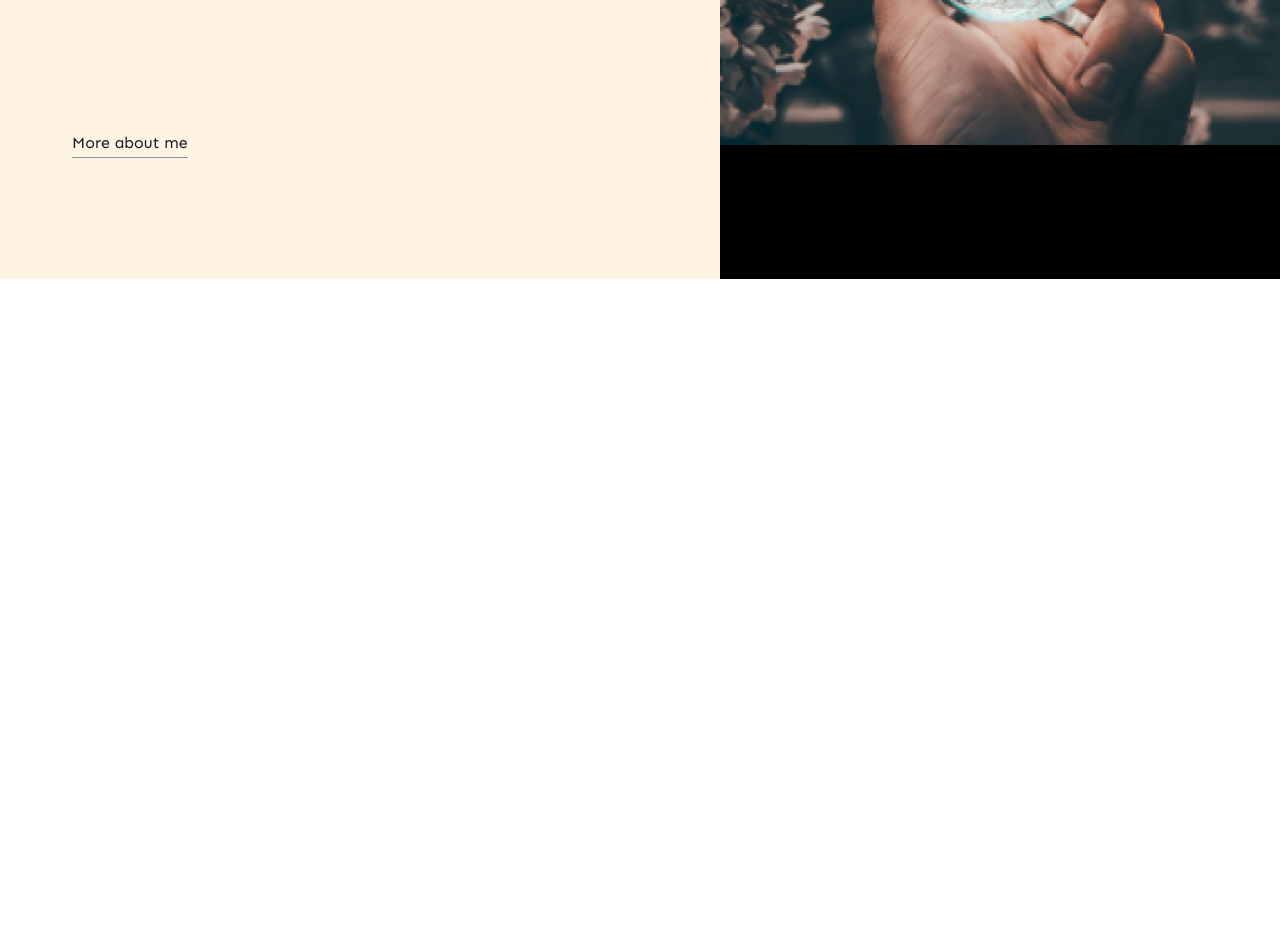
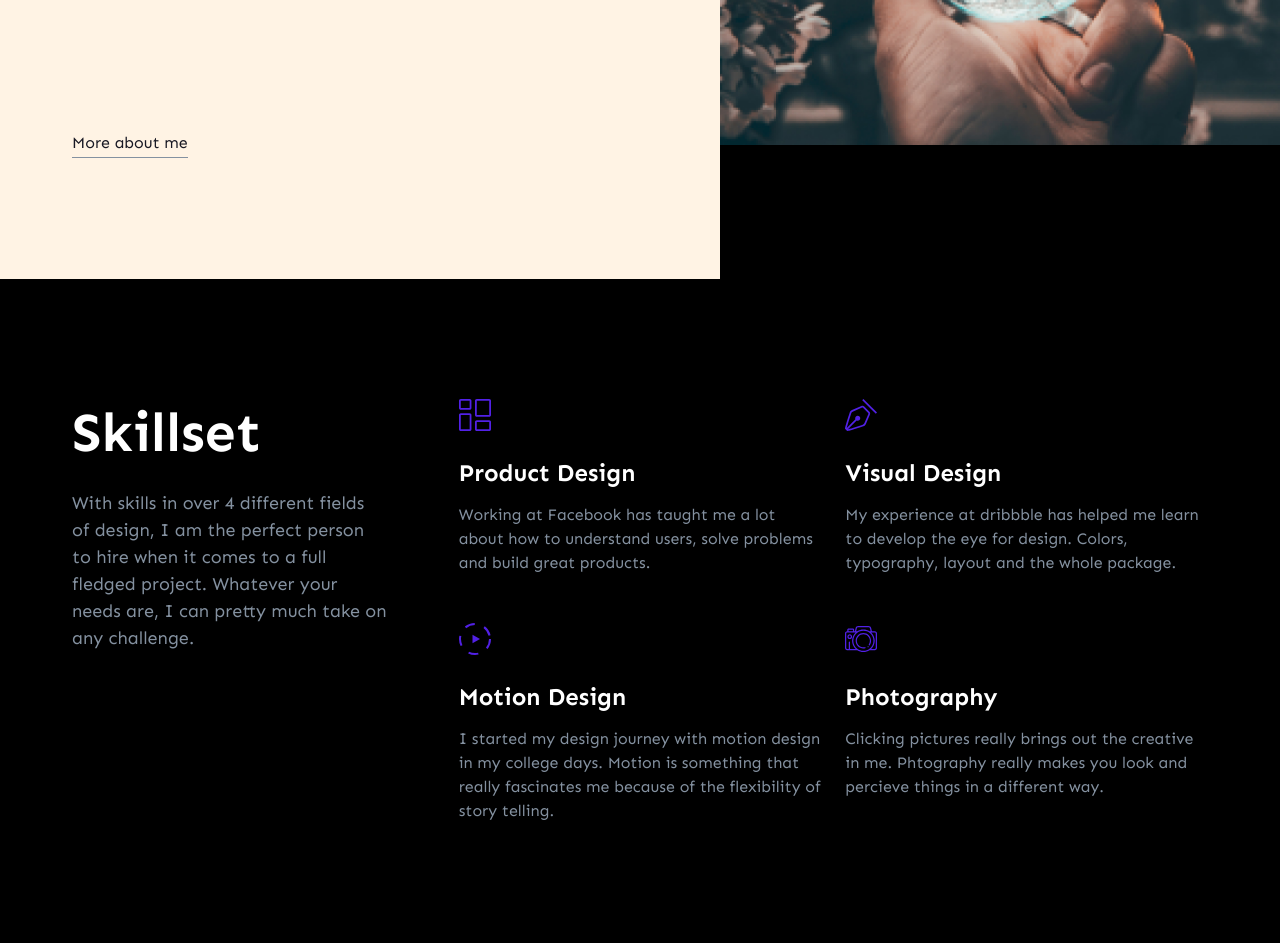
Before and after one commit to Maslovars/robinW, a plain HTML site: page index.html in a window 1280 px wide. Shown: the part 1939-2882 px from the top of the page. Before the commit the page ends 2218 px from the top, so only its background shows below. Drawn offline with Linux system fonts and the light colour scheme.

Commit message:
feat: add skillset

```diff
--- a/index.html
+++ b/index.html
@@ -86,6 +86,47 @@
         <img src="./assets/plilosophy.jpg" alt="glass bowl">
       </div>
     </section>
+    <section class="skillset">
+      <div class="skillset__description">
+        <h2>Skillset</h2>
+        <p>
+          With skills in over 4 different fields of design, I am the perfect person to hire when it comes to a full
+          fledged project. Whatever your needs are, I can pretty much take on any challenge.
+        </p>
+      </div>
+      <div class="skillset__item">
+        <img src="./assets/product.svg" alt="Product Design icon">
+        <h3>Product Design</h3>
+        <p>
+          Working at Facebook has taught me a lot about how to understand users, solve problems and build great
+          products.
+        </p>
+      </div>
+      <div class="skillset__item">
+        <img src="./assets/visual.svg" alt="Visual Design icon">
+        <h3>Visual Design</h3>
+        <p>
+          My experience at dribbble has helped me learn to develop the eye for design. Colors, typography, layout and
+          the whole package.
+        </p>
+      </div>
+      <div class="skillset__item">
+        <img src="./assets/motion.svg" alt="Motion Design icon">
+        <h3>Motion Design</h3>
+        <p>
+          I started my design journey with motion design in my college days. Motion is something that really fascinates
+          me because of the flexibility of story telling.
+        </p>
+      </div>
+      <div class="skillset__item">
+        <img src="./assets/photography.svg" alt="Photography icon">
+        <h3>Photography</h3>
+        <p>
+          Clicking pictures really brings out the creative in me. Phtography really makes you look and percieve things
+          in a different way.
+        </p>
+      </div>
+    </section>
   </main>
   <footer class="footer"></footer>
 </body>
--- a/style.scss
+++ b/style.scss
@@ -215,3 +215,48 @@ a {
     }
   }
 }
+
+.skillset {
+  display: grid;
+  grid-template-columns:repeat(3, 1fr);
+  gap: 48px 24px;
+  padding: 120px 72px;
+  .skillset__description {
+    grid-row: span 2;
+    margin-right: 48px;
+    h2 {
+      color: $text;
+      font-size: 55px;
+      font-weight: 700;
+      line-height: normal;
+      margin-bottom: 24px;
+    }
+    p {
+      color: $light-grey;
+      font-size: 18px;
+      font-weight: 400;
+      line-height: 150%;
+    }
+  }
+  .skillset__item {
+    img {
+      display: block;
+      margin-bottom: 24px;
+    }
+    h3 {
+      color: $text;
+      font-size: 24px;
+      font-weight: 700;
+      line-height: 150%;
+      margin-bottom: 12px;
+    }
+
+    p {
+      color: $light-grey;
+      font-size: 16px;
+      font-weight: 400;
+      line-height: 150%;
+      max-width: 368px;
+    }
+  }
+}
```
Also changed, not shown: assets/motion.svg (added), assets/photography.svg (added), assets/product.svg (added), assets/visual.svg (added), style.css, 1 other file.
